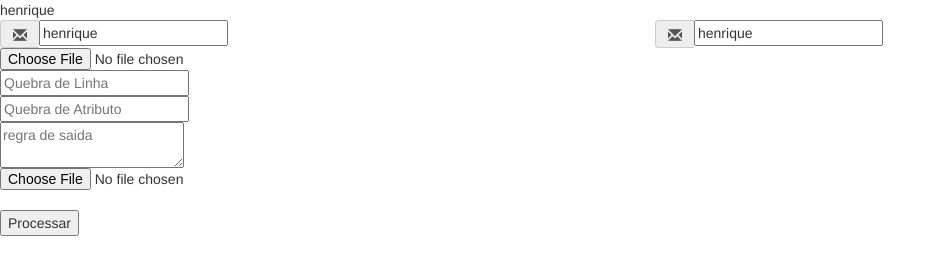
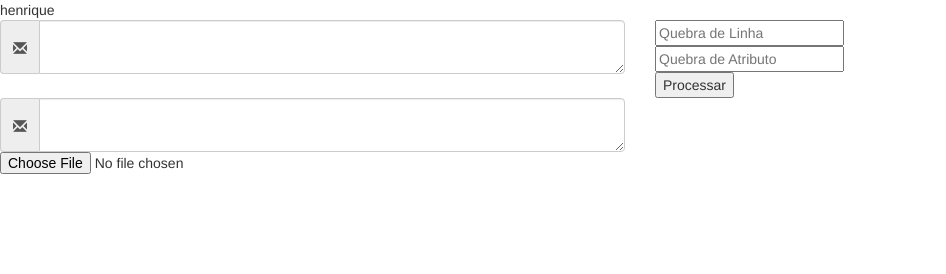
Before and after one commit to rickards/FileUtilities, a plain HTML site: page index.html in a window 1280 px wide. Shown: the whole page, without its empty margins (0-946 px from the left). Drawn offline with nearby package versions, Linux system fonts and the light colour scheme.

Commit message:
Move script columns index.html

```diff
--- a/index.html
+++ b/index.html
@@ -17,25 +17,26 @@
     <div class="col-lg-6">
         <div class="input-group">
             <span class="input-group-addon" id="basic-addon2"><i class="glyphicon glyphicon-envelope"></i></span>
-            <input placeholder="Elemento base" id="elemento_base" ng-model="elemento_base"> <br>
-
+            <textarea name="message" class="form-control"  aria-describedby="basic-addon2">
+            </textarea>
         </div>
     </div><!-- /.col-lg-6 -->
     <div class="col-lg-6">
         <div class="input-group">
+            <input placeholder="Quebra de Linha" id="quebra_linnha"> <br>
+            <input placeholder="Quebra de Atributo" id="quebra_atributo"> <br>
+            <input type="submit" value="Processar" ng-click="processar()">
+        </div>
+    </div>
+    <div class="col-lg-6">
+        <div class="input-group">
             <span class="input-group-addon" id="basic-addon2"><i class="glyphicon glyphicon-envelope"></i></span>
-            <input placeholder="Elemento base" id="elemento_base" ng-model="elemento_base"> <br>
-
+            <textarea name="message" placeholder="regra de saida" class="form-control"  aria-describedby="basic-addon2">
+            </textarea>
         </div>
     </div><!-- /.col-lg-6 -->
 </div><!-- /.row -->
 <input id="file" type="file">
-
-<input placeholder="Quebra de Linha" id="quebra_linnha"> <br>
-<input placeholder="Quebra de Atributo" id="quebra_atributo"> <br>
-<textarea id="regra_saida" placeholder="regra de saida"></textarea> <br>
-<input id="file" type="file"> <br>
-<input type="submit" value="Processar" ng-click="processar()">
 
 <script type="text/javascript" src="/FileUtilities/static/controller.js">
 
```
Also changed, not shown: 1 other file.
